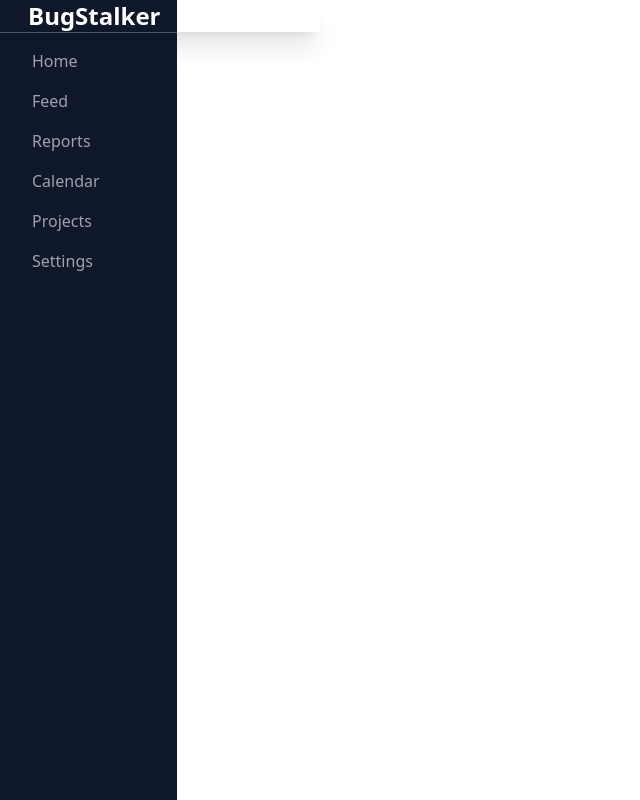
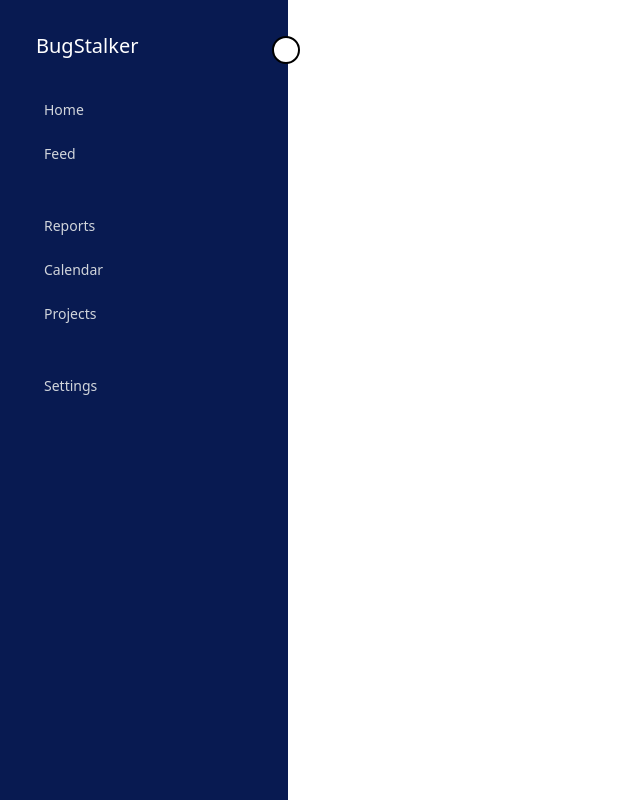
Before and after one commit to IgorAguiar-Giro/bugStalker, a Next.js app: page /panel/bugStalker/layout in a window 1280 px wide. Shown: the whole page, without its empty margins (0-640 px from the left). Built offline with nearby package versions, Linux system fonts and the light colour scheme.

Commit message:
add sidebar to the app

```diff
--- a/components/App-components/sidebar/Sidebar.js
+++ b/components/App-components/sidebar/Sidebar.js
@@ -1,52 +1,99 @@
-import React from "react"
+import { useState, React } from "react";
+import Link from "next/link";
+import { useRouter } from "next/router";
 
 const Sidebar = () => {
-  let Tabs = [
-    {name: "Home", link:"/panel/bugStalker", icon:"home-outline" },
-    {name: "Feed", link:"/panel/bugStalker/feed", icon:"newspaper-outline" },
-    {name: "Reports", link:"/panel/bugStalker/reports", icon:"document-text-outline" },
-    {name: "Calendar", link:"/panel/bugStalker/calendar", icon:"calendar-outline" },
-    {name: "Projects", link:"/panel/bugStalker/projects", icon:"folder-outline" },
-    {name: "Settings", link:"/panel/bugStalker/settings", icon:"settings-outline" },
-  ]
+  const [open, setOpen] = useState(true);
+  const router = useRouter();
+
+  const Tabs = [
+    {
+      name: "Home",
+      link: "/panel/bugStalker",
+      icon: "home-outline",
+      gap: false,
+    },
+    {
+      name: "Feed",
+      link: "/panel/bugStalker/feed",
+      icon: "newspaper-outline",
+      gap: false,
+    },
+    {
+      name: "Reports",
+      link: "/panel/bugStalker/reports",
+      icon: "document-text-outline",
+      gap: true,
+    },
+    {
+      name: "Calendar",
+      link: "/panel/bugStalker/calendar",
+      icon: "calendar-outline",
+      gap: false,
+    },
+    {
+      name: "Projects",
+      link: "/panel/bugStalker/projects",
+      icon: "folder-outline",
+      gap: false,
+    },
+    {
+      name: "Settings",
+      link: "/panel/bugStalker/settings",
+      icon: "settings-outline",
+      gap: true,
+    },
+  ];
 
   return (
-  <>
+    <nav
+      className={`${
+        open ? "w-72" : "w-20"
+      } duration-300 h-screen p-5 pt-8 bg-dark-purple relative`}
+    >
+      <div
+        className={`${
+          !open && "rotate-180"
+        }  absolute flex items-center justify-center cursor-pointer rounded-full border-2 border-black bg-white text-indigo-600 -right-3 top-9 w-7 h-7`}
+        onClick={() => setOpen(!open)}
+      >
+        <ion-icon name="chevron-back-outline"></ion-icon>
+      </div>
+      <div className="flex gap-x-4 items-center">
+        <logo className={`text-indigo-600 cursor-pointer duration-500`}>
+          <ion-icon size="large" name="bug-outline"></ion-icon>
+        </logo>
+        <h1
+          className={`text-white origin-left font-medium text-xl duration-300 ${
+            !open && "scale-0"
+          }`}
+        >
+          BugStalker
+        </h1>
+      </div>
+      <ul className="pt-6">
+        {Tabs.map((link) => (
+          <Link href={link.link}>
+            <li
+              key={link.name}
+              className={`flex items-center p-2 text-gray-300 text-sm gap-x-4 cursor-pointer hover:bg-light-white rounded-md ${
+                link.gap ? "mt-9" : "mt-2"
+              } ${router.pathname === link.link ? "bg-light-white" : " "}`}
+            >
+              <icon className="text-indigo-300">
+                <ion-icon name={link.icon}></ion-icon>
+              </icon>
+              <span className={`${!open && "hidden"} origin-left duration-200`}>
+                {link.name}
+              </span>
+            </li>
+          </Link>
+        ))}
+      </ul>
+    </nav>
 
-    <div className="shadow-xl w-1/4 min-h-full sticky top-0  ">
-      <div className="flex flex-col items-start bg-slate-900 min-h-screen absolute">
-        <div className="border-b border-gray-600">
-          <div className="flex font-bold items-center text-2xl cursor-pointer text-white mx-4 ">
-            <span className="text-3xl text-indigo-600 mr-1 pt-2 pr-2 "><ion-icon size="large" name="bug-outline"></ion-icon></span>
-            BugStalker
-          </div>
-        </div>
+    //
+  );
+};
 
-          <div className="text-zinc-400 mx-4 py-2">
-            <ul>
-             { Tabs.map((link)=>
-             (
-             <li key={link.name} className="flex items-center p-2">
-                <a href={link.link} className="hover:text-red-400 duration-500 cursor-pointer "><ion-icon name={link.icon}></ion-icon></a>
-                <a href={link.link} className="ml-2 hover:text-red-400 duration-500">{link.name}</a>
-              </li>
-              ))
-              }
-            </ul>
-
-          </div>
-
-
-
-      </div>
-
-    </div>
-
-
-<script type="module" src="https://unpkg.com/ionicons@7.1.0/dist/ionicons/ionicons.esm.js"></script>
-<script nomodule src="https://unpkg.com/ionicons@7.1.0/dist/ionicons/ionicons.js"></script>
-  </>
-  )
-}
-
-export default Sidebar
+export default Sidebar;
--- a/pages/panel/bugStalker/index.js
+++ b/pages/panel/bugStalker/index.js
@@ -1,10 +1,11 @@
-// pages/index.js
-import React from "react";
+import React, { useState } from "react";
 import Layout from "./layout";
 
 const Home = () => {
+  const [isCollapsed, setIsCollapsed] = useState(false);
+
   return (
-    <Layout>
+    <Layout isCollapsed={isCollapsed}>
       {/* Your Home component content goes here */}
       <h1>Home Page Content</h1>
     </Layout>
--- a/pages/panel/bugStalker/layout.js
+++ b/pages/panel/bugStalker/layout.js
@@ -4,9 +4,21 @@ import Sidebar from "components/App-components/sidebar/Sidebar";
 
 const Layout = ({ children }) => {
   return (
-    <div style={{ display: 'flex' }}>
+    <div className="flex">
       <Sidebar />
-      <main className="w-3/4 p-4">{children}</main>
+
+      <main className="p-7 text-2xl font-semibold flex-1 h-screen">
+        {children}
+      </main>
+
+      <script
+        type="module"
+        src="https://unpkg.com/ionicons@7.1.0/dist/ionicons/ionicons.esm.js"
+      ></script>
+      <script
+        nomodule
+        src="https://unpkg.com/ionicons@7.1.0/dist/ionicons/ionicons.js"
+      ></script>
     </div>
   );
 };
--- a/styles/globals.css
+++ b/styles/globals.css
@@ -1,3 +1,8 @@
 @tailwind base;
 @tailwind components;
 @tailwind utilities;
+
+.transition-transform {
+  transition-property: transform;
+  transition-duration: 0.3s;
+}
--- a/tailwind.config.js
+++ b/tailwind.config.js
@@ -12,7 +12,11 @@ module.exports = {
     extend: {
       fontFamily: {
         'poppins':['Poppins'],
-      }
+      },
+      colors: {
+        "dark-purple": "#081A51",
+        "light-white": "rgba(255,255,255,0.17)",
+      },
     },
   },
   plugins: [],
```
